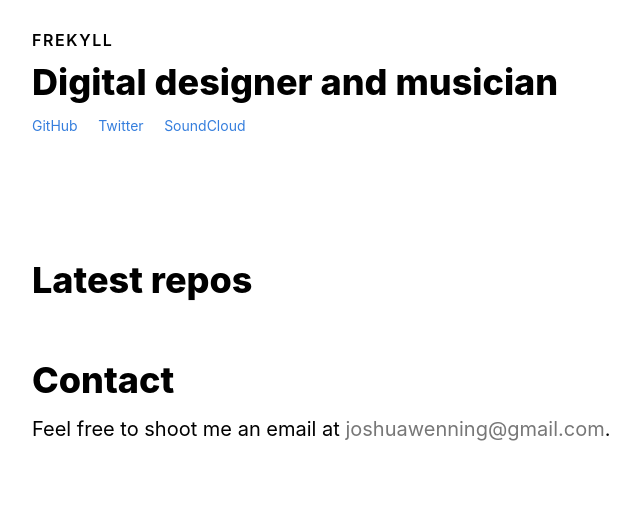
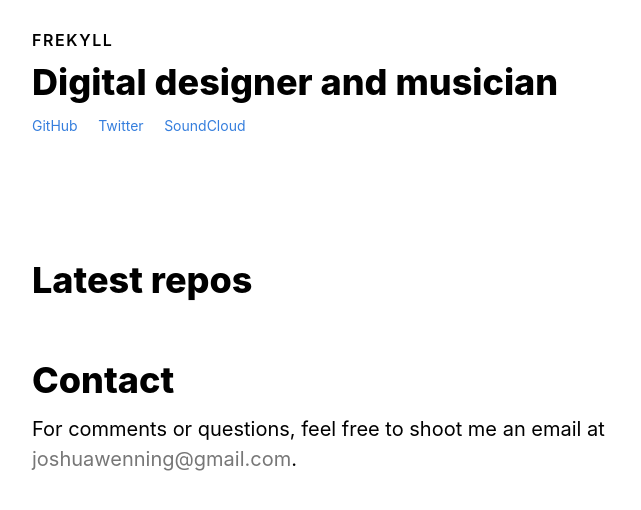
Before and after one commit to frekyll/frekyll, a Jekyll site: the page built from index.html, in a window 1280 px wide. Shown: the top 510 px of the page, without its empty margins (0-641 px from the left). Built offline with Jekyll 4.4.1, drawn with Linux system fonts in a browser that asks for light colours.

Commit message:
Reword contact section

```diff
--- a/index.html
+++ b/index.html
@@ -22,6 +22,6 @@ layout: default
 
   <footer>
     <h3 class="f2 fw8 lh-solid mb3 mt0">Contact</h3>
-    <p class="f4 lh-copy mb2 measure mt0">Feel free to shoot me an email at <a class="gray hover-black link" href="mailto:{{ site.email }}">{{ site.email }}</a>.</p>
+    <p class="f4 lh-copy mb2 measure mt0">For comments or questions, feel free to shoot me an email at <a class="gray hover-black link" href="mailto:{{ site.email }}">{{ site.email }}</a>.</p>
   </footer>
 </div>
```
